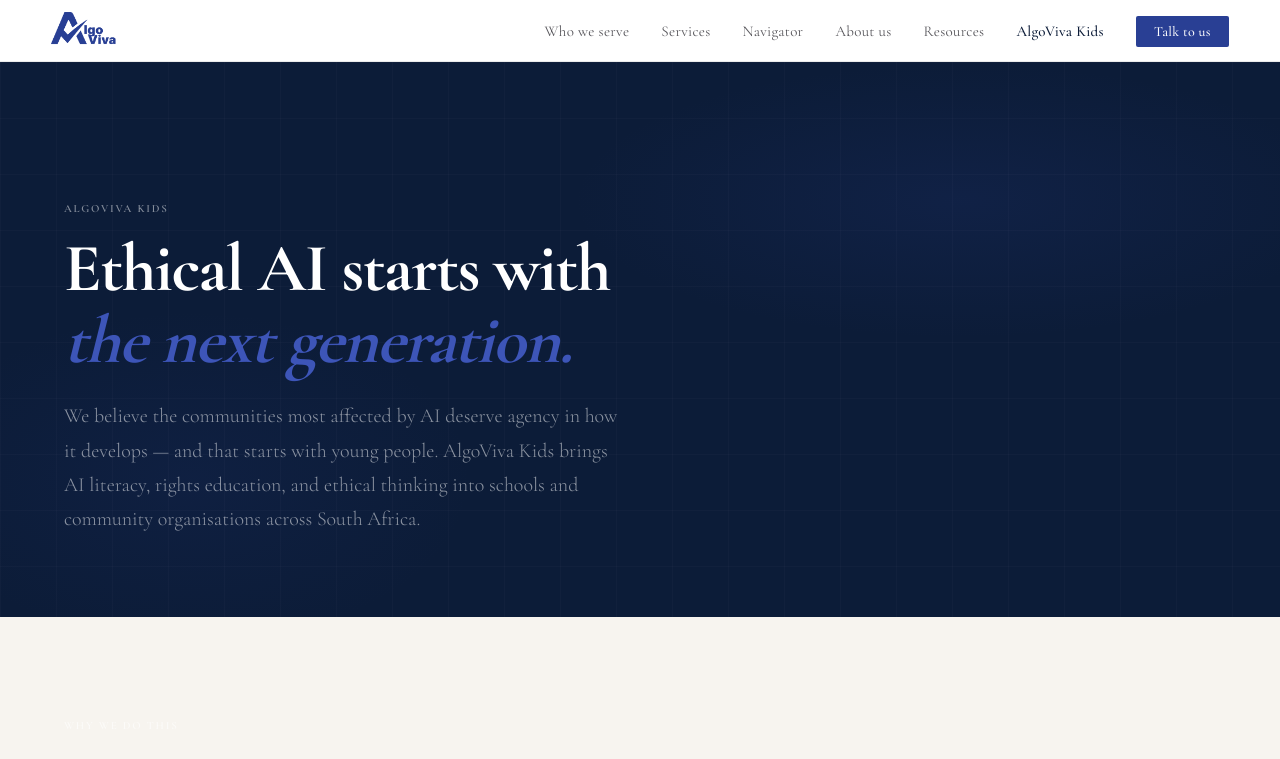
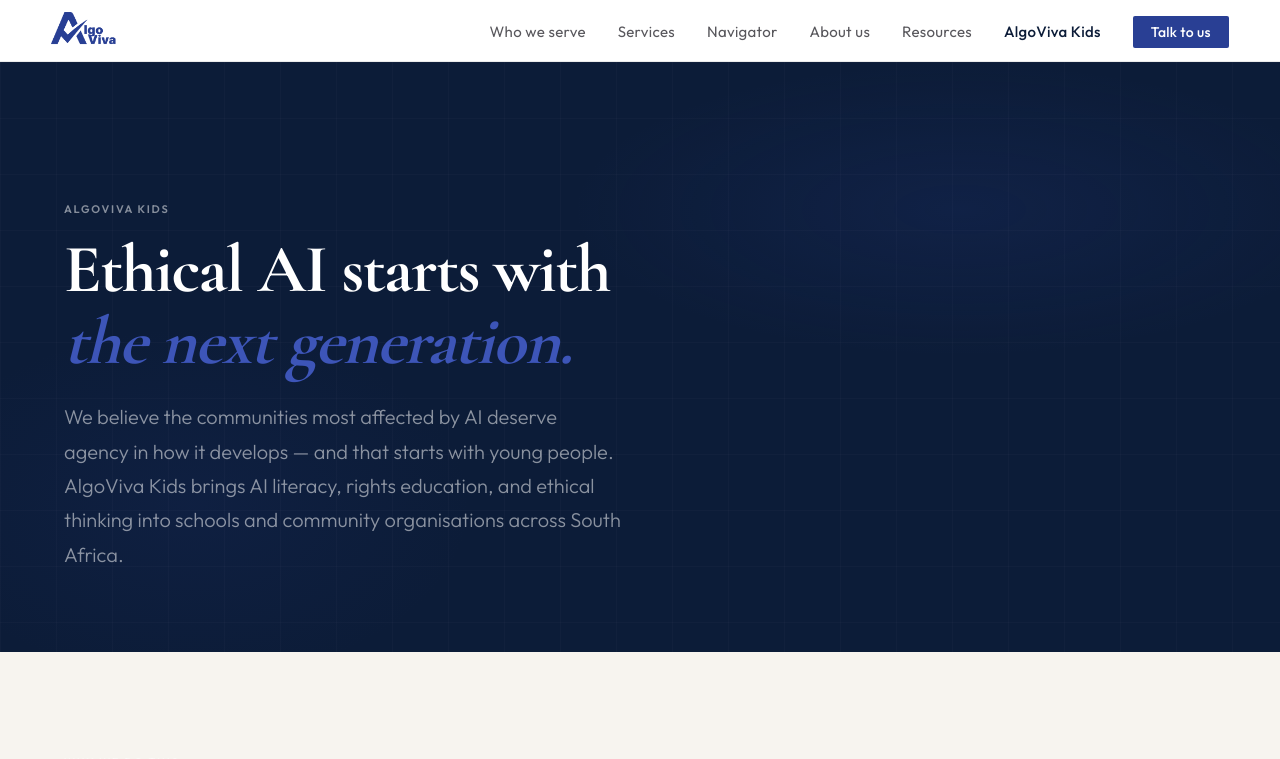
Before and after one commit to MikaylaArran/algoviva-website, a Next.js app: page /kids in a window 1280 px wide. Shown: the top 759 px of the page. Built offline with nearby package versions, Linux system fonts and the light colour scheme.

Commit message:
Outfit for body, Cormorant Garamond for headlines

```diff
--- a/app/globals.css
+++ b/app/globals.css
@@ -2,7 +2,7 @@
 *, *::before, *::after { box-sizing: border-box; margin: 0; padding: 0; }
 html { scroll-behavior: smooth; font-size: 16px; }
 body {
-  font-family: var(--font-serif), 'Cormorant Garamond', Georgia, serif;
+  font-family: var(--font-sans), 'Outfit', system-ui, sans-serif;
   font-weight: 400;
   background: #F7F4EF;
   color: #18181A;
@@ -24,8 +24,8 @@
   --muted:     #58575C;
   --light:     #9C9A96;
   --white:     #FFFFFF;
-  --serif:     var(--font-serif), 'Cormorant Garamond', Georgia, serif;
-  --sans:      var(--font-serif), 'Cormorant Garamond', Georgia, serif;
+--serif:     var(--font-serif), 'Cormorant Garamond', Georgia, serif;
+  --sans:      var(--font-sans), 'Outfit', system-ui, sans-serif;
   --r:         2px;
 }
 
--- a/app/layout.tsx
+++ b/app/layout.tsx
@@ -1,14 +1,21 @@
 import type { Metadata } from 'next'
-import { Cormorant_Garamond } from 'next/font/google'
+import { Cormorant_Garamond, Outfit } from 'next/font/google'
 import Nav from '@/components/Nav'
 import Footer from '@/components/Footer'
 import './globals.css'
 
 const cormorant = Cormorant_Garamond({
   subsets: ['latin'],
-  weight: ['300', '400', '500', '600', '700'],
+  weight: ['400', '500', '600', '700'],
   style: ['normal', 'italic'],
   variable: '--font-serif',
+  display: 'swap',
+})
+
+const outfit = Outfit({
+  subsets: ['latin'],
+  weight: ['300', '400', '500', '600'],
+  variable: '--font-sans',
   display: 'swap',
 })
 
@@ -27,8 +34,8 @@
 
 export default function RootLayout({ children }: { children: React.ReactNode }) {
   return (
-    <html lang="en" className={cormorant.variable}>
-      <body style={{ fontFamily: "'Cormorant Garamond', Georgia, serif" }}>
+    <html lang="en" className={`${cormorant.variable} ${outfit.variable}`}>
+      <body>
         <Nav />
         <main>{children}</main>
         <Footer />
```
